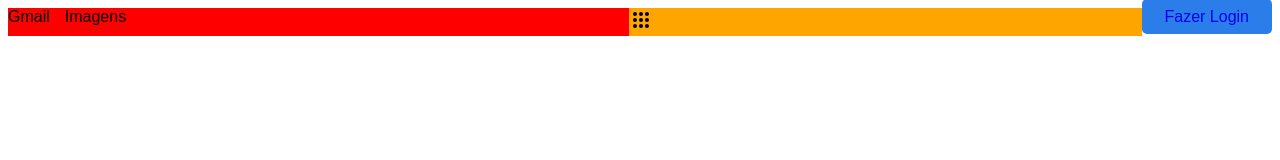
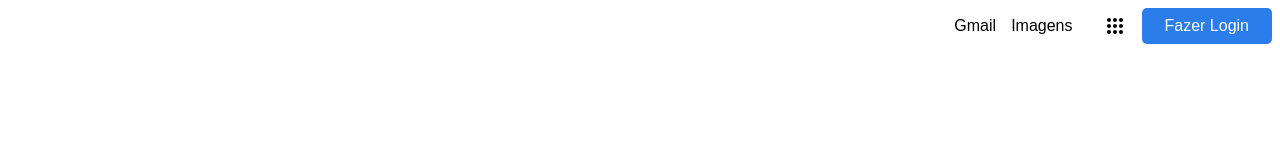
Before and after one commit to gabrielssa/google-clone, a plain HTML site: page index.html in a window 1280 px wide. Drawn offline with Linux system fonts and the light colour scheme.

Commit message:
header feita

```diff
--- a/assets/css/style.css
+++ b/assets/css/style.css
@@ -4,7 +4,9 @@ body{
 
 header{
     display:flex;
+    flex-direction: row;
     justify-content: flex-end;
+    align-content: center;
 }
 
 header svg{
@@ -13,8 +15,9 @@ header svg{
 }
 
 header nav{
-    display: block;
-    background-color: red;
+    display: flex;
+    flex-direction: row;
+    align-items: center;
 }
 
 header nav ul{
@@ -24,11 +27,11 @@ header nav ul{
 
 }
 
-header nav,
+/* header nav,
 header .more-options,
 header a{
     flex:auto;
-}
+} */
 
 header nav ul li{
     padding:0px;
@@ -41,15 +44,21 @@ header nav ul{
 }
 
 header .more-options{
-    background-color: orange;
+    margin-left: 15px;
+    margin-right: 15px;
+    display:flex;
+    flex-direction: row;
+    justify-content: center;
+    align-items: center;
 }
 
 .login-btn a{
-    width: 100px;
+    display: block;
     padding: 9px 23px;
     text-decoration: none;
     background-color: #2B7DE9;
     border-radius: 5px;
+    color:white;
 }
 
 .login-btn a:visited{
```
Also changed, not shown: index.html (+1 -3 lines).
